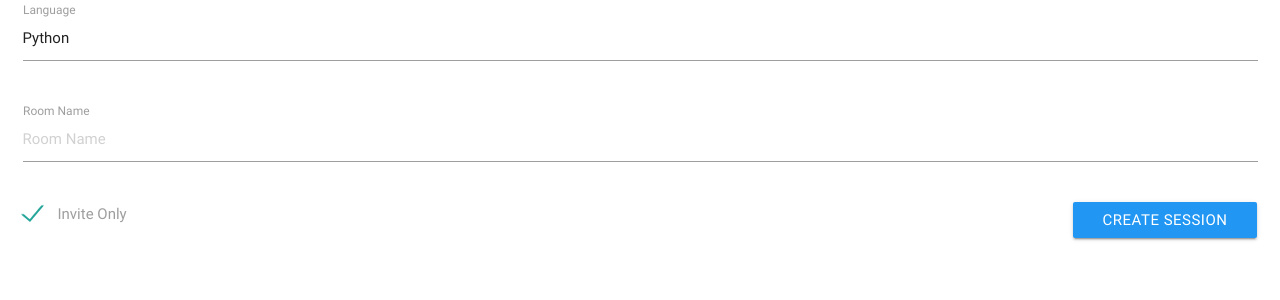
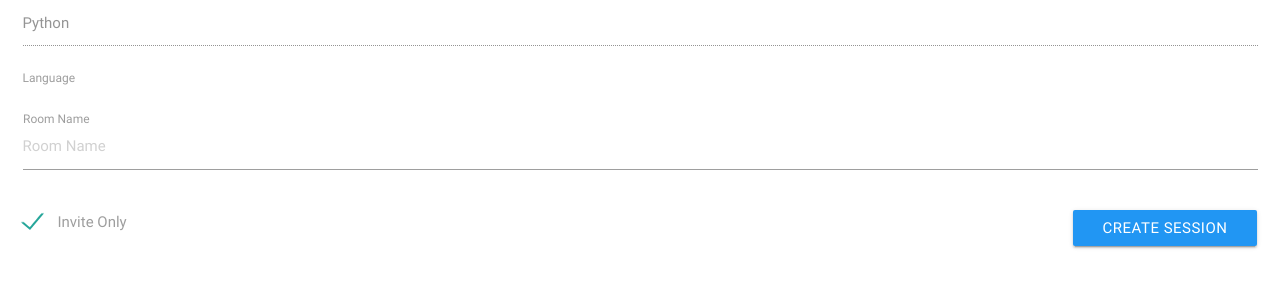
Before and after one commit to joranbeasley/Flask-CoderPad, a Flask app: template CoderPad/templates/create_session.html in a window 1280 px wide. Shown: the top 300 px of the page. Run offline with Flask 2, Linux system fonts and the light colour scheme; the template is opened without the code that fills it, so the values that code supplies are empty; parts of the project's set-up code (start-up, migrations or seed data) failed here and were passed over.

Commit message:
disable language selection until it actually does something

```diff
--- a/CoderPad/templates/create_session.html
+++ b/CoderPad/templates/create_session.html
@@ -27,8 +27,8 @@
 <div class="row">
     <form class="col s12" method="post">
       <div class="row">
-        <div class="input-field col s12">
-          <input type="text" id="autocomplete-input" class="autocomplete" value="Python">
+        <div class="disabled col s12">
+          <input disabled type="text" id="autocomplete-input" class="autocomplete disabled" value="Python">
           <input type="hidden" id="room_language" name="room_language" value="python">
           <label for="autocomplete-input">Language</label>
         </div>
```
